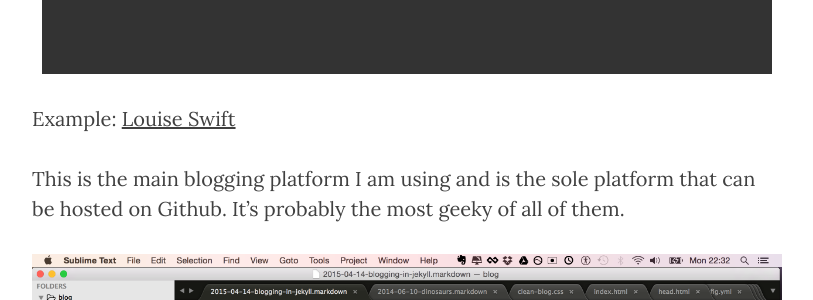
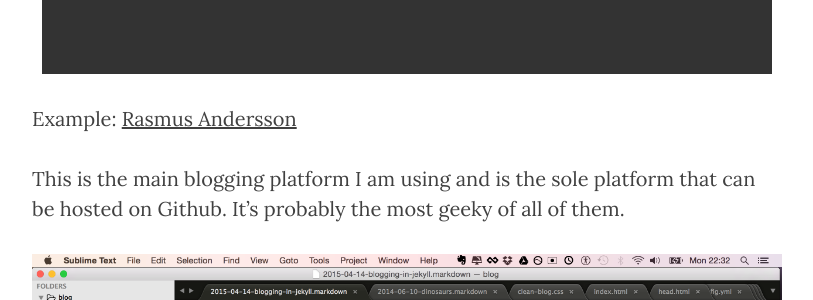
Before and after one commit to jonbstrong/blog, a Jekyll site: the page built from _posts/2015-04-14-beyond-wordpress.markdown, in a window 1280 px wide and 900 px high, scrolled down 4239 px. Shown: the part 154-454 px from the top of the window, without its empty margins (233-1046 px from the left). Built offline with Jekyll 4.4.1, drawn with Linux system fonts in a browser that asks for light colours; nearby versions of some CDN libraries; some web fonts are replaced.

Commit message:
changed link

```diff
--- a/_posts/2015-04-14-beyond-wordpress.markdown
+++ b/_posts/2015-04-14-beyond-wordpress.markdown
@@ -71,7 +71,7 @@ ___
     <img src="{{ site.baseurl }}/img/blogging/jekyll-logo.png" alt="Jekyll logo">
 </div>
 
-Example: <a href="http://louiseswift.com/">Louise Swift </a>
+Example: <a href="http://rsms.me/" target="blank">Rasmus Andersson </a>
 
 This is the main blogging platform I am using and is the sole platform that can be hosted on Github. It's probably the most geeky of all of them.
 
```
